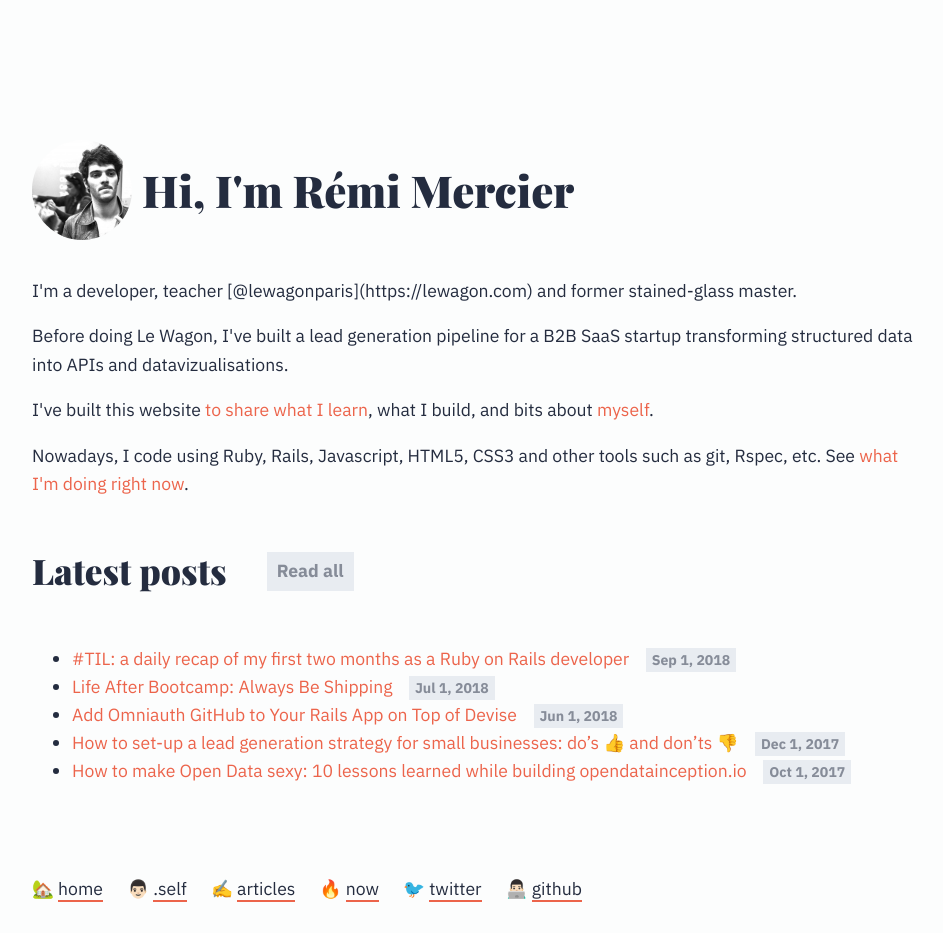
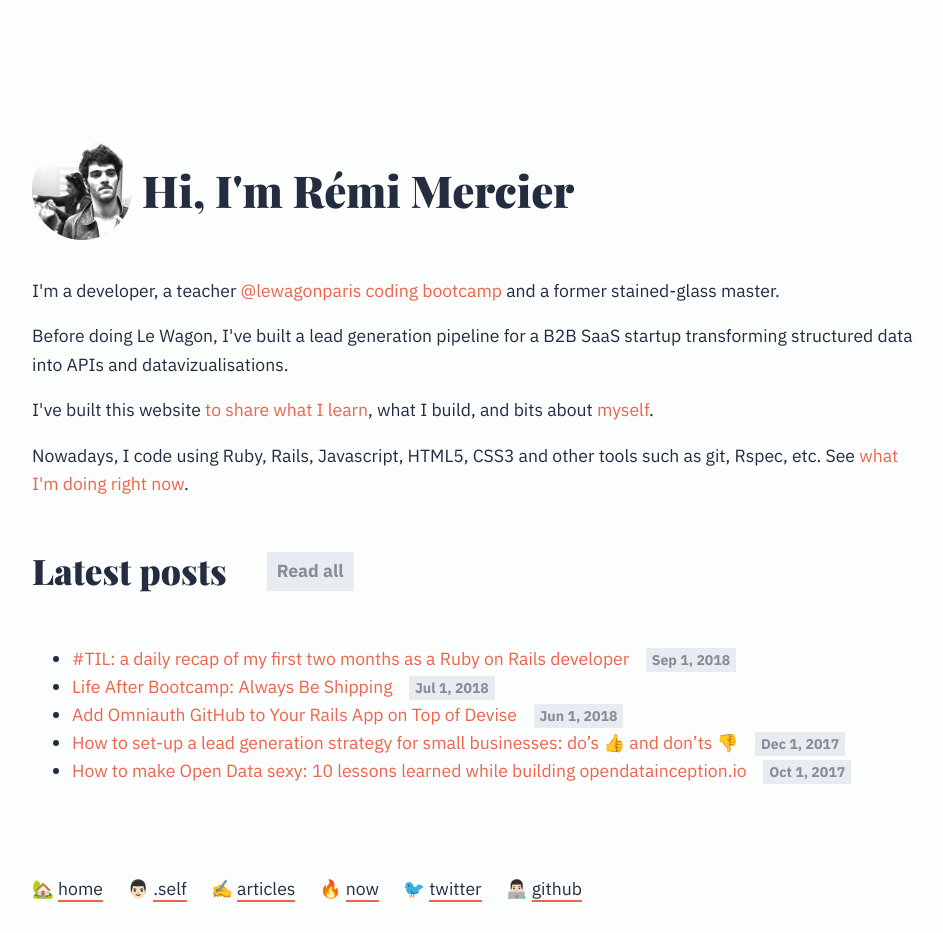
Before and after one commit to merciremi/remicodes, a Jekyll site: the page built from index.html, in a window 1280 px wide. Shown: the whole page, without its empty margins (160-1103 px from the left). Built offline with Jekyll 4.4.1, drawn with Linux system fonts in a browser that asks for light colours; some web fonts are replaced.

Commit message:
Update index.html

```diff
--- a/index.html
+++ b/index.html
@@ -7,7 +7,7 @@ layout: default
     <h1 class="inlined">Hi, I'm Rémi Mercier</h1>
   </div>
 
-  <p>I'm a developer, teacher [@lewagonparis](https://lewagon.com) and former stained-glass master.</p>
+  <p>I'm a developer, a teacher <a href="https://lewagon.com">@lewagonparis coding bootcamp</a> and a former stained-glass master.</p>
 
   <p>Before doing Le Wagon, I've built a lead generation pipeline for a B2B SaaS startup transforming structured data into APIs and datavizualisations.</p>
 
```
